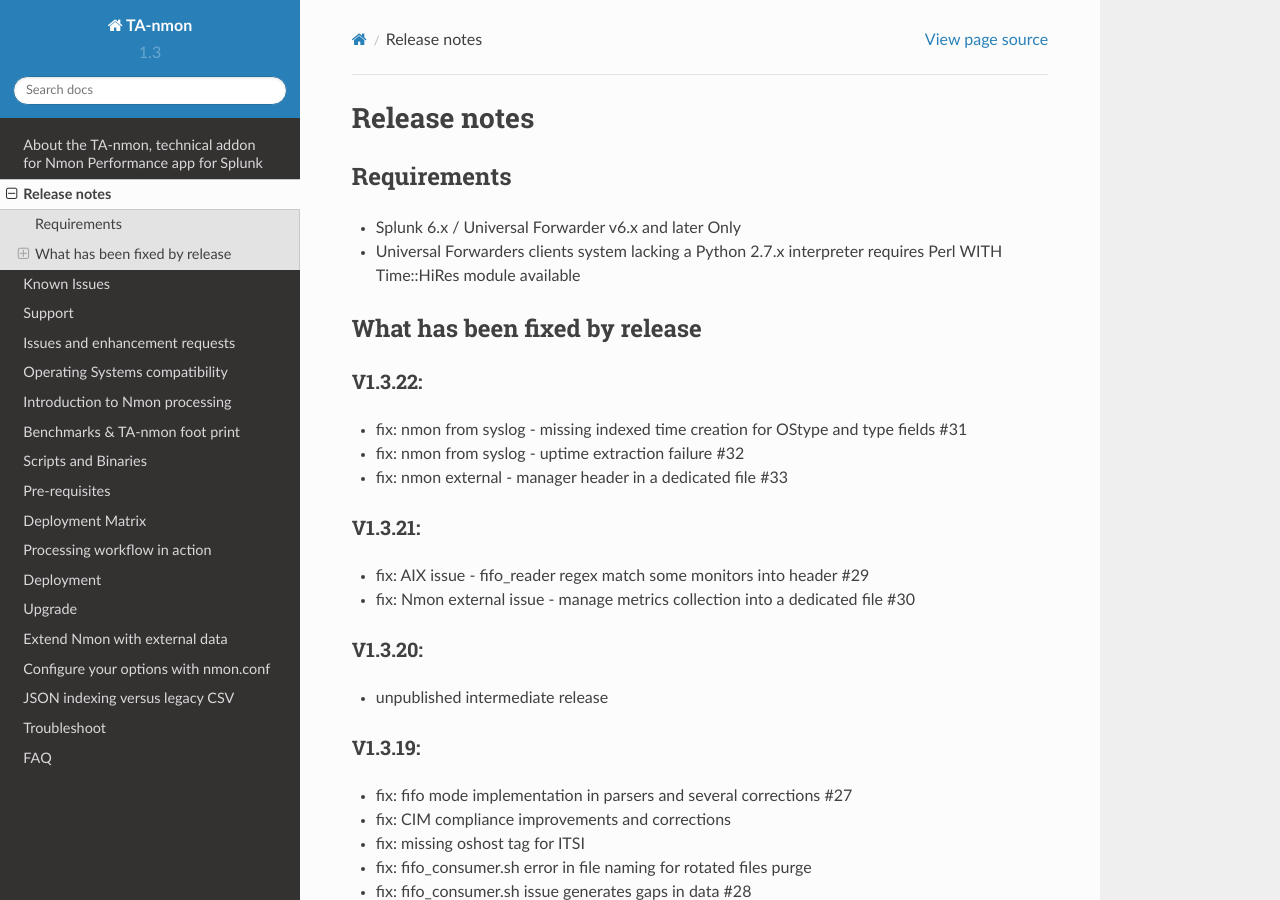
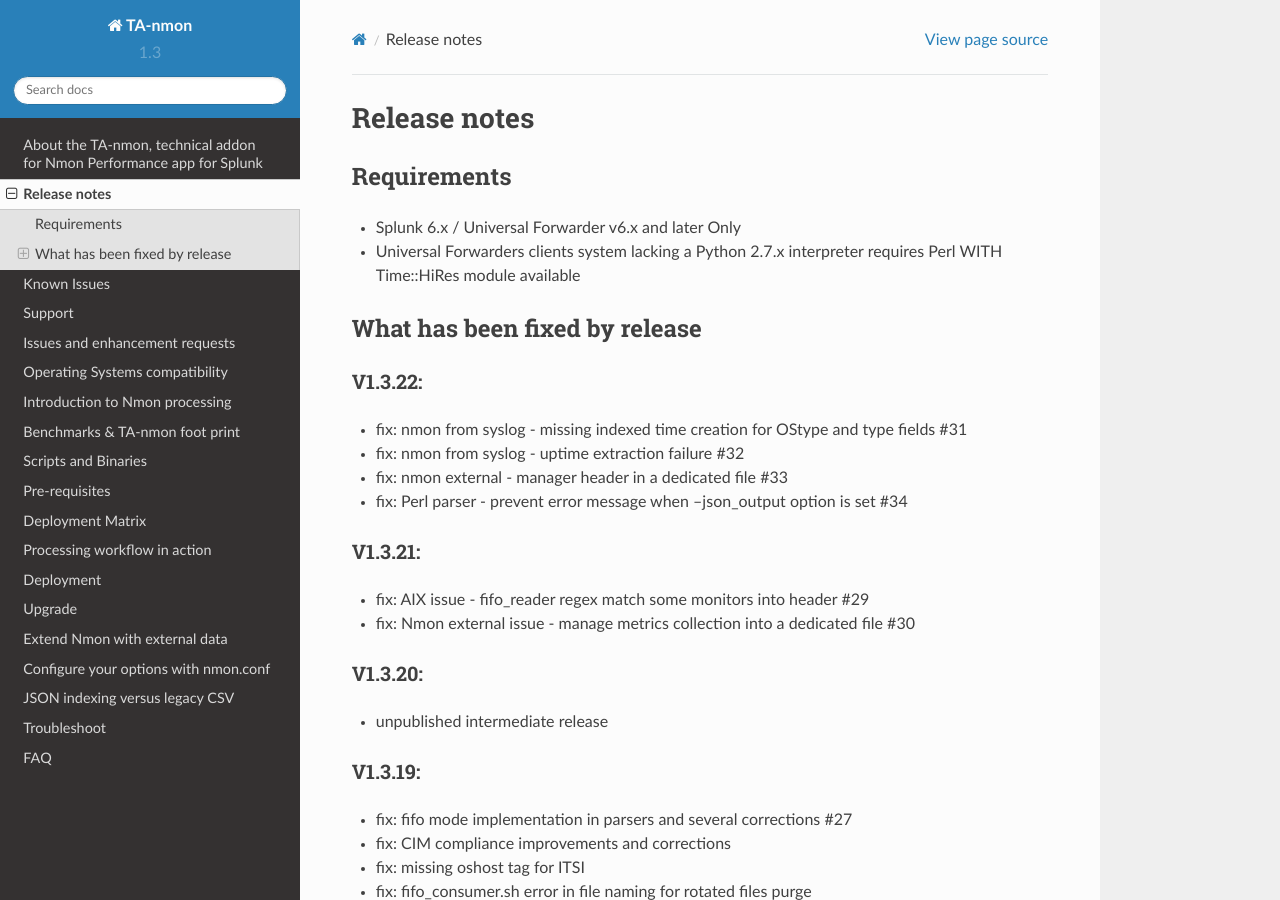
Before and after one commit to guilhemmarchand/TA-nmon, a Sphinx documentation site: the page built from docs/releasenotes.rst, in a window 1280 px wide and 900 px high. Built offline with Sphinx 7.4.7 and the Read the Docs theme 2.0.0, drawn with Linux system fonts in a browser that asks for light colours.

Commit message:
release notes update

```diff
--- a/docs/releasenotes.rst
+++ b/docs/releasenotes.rst
@@ -21,6 +21,7 @@
 - fix: nmon from syslog - missing indexed time creation for OStype and type fields #31
 - fix: nmon from syslog - uptime extraction failure #32
 - fix: nmon external - manager header in a dedicated file #33
+- fix: Perl parser - prevent error message when --json_output option is set #34
 
 ========
 V1.3.21:
```
